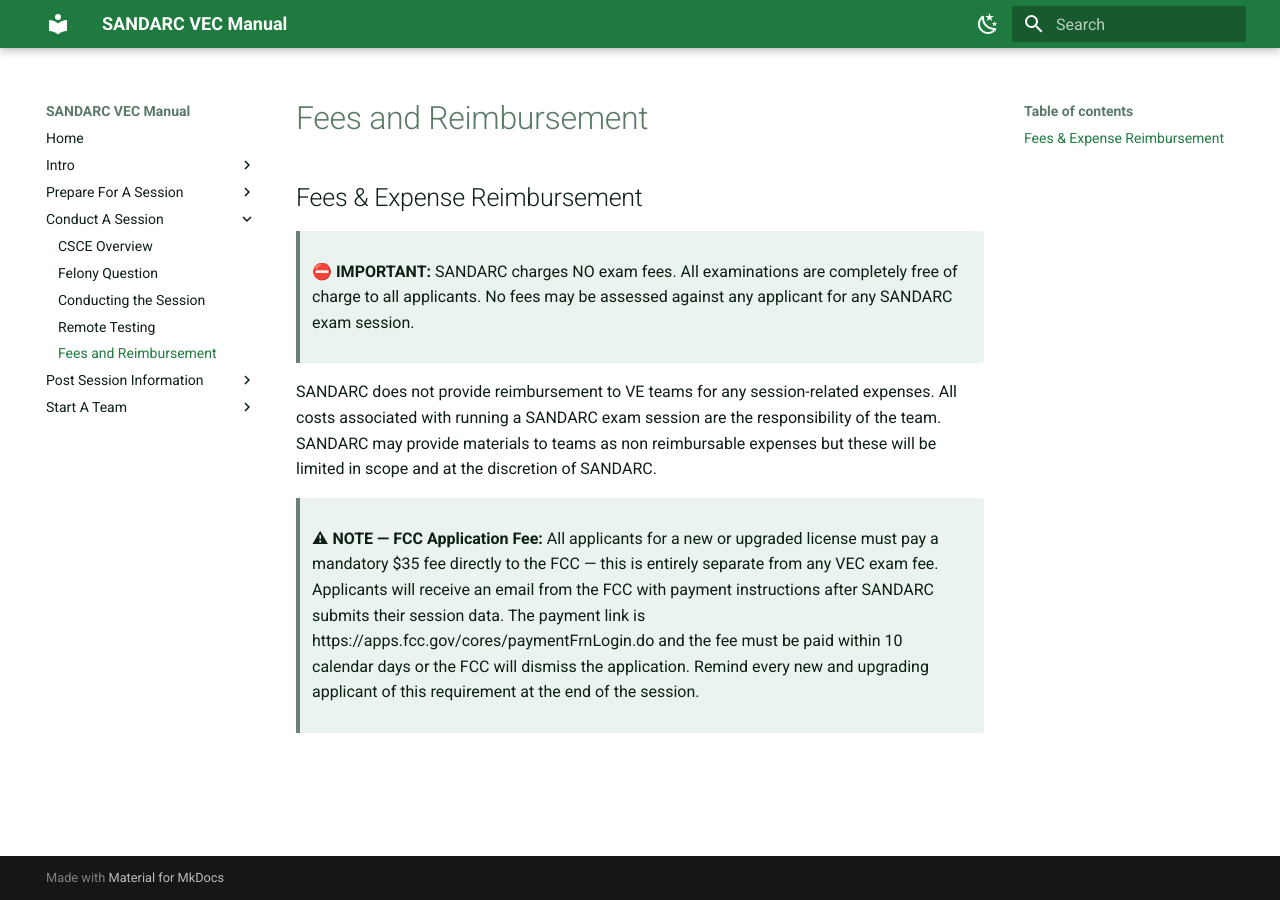
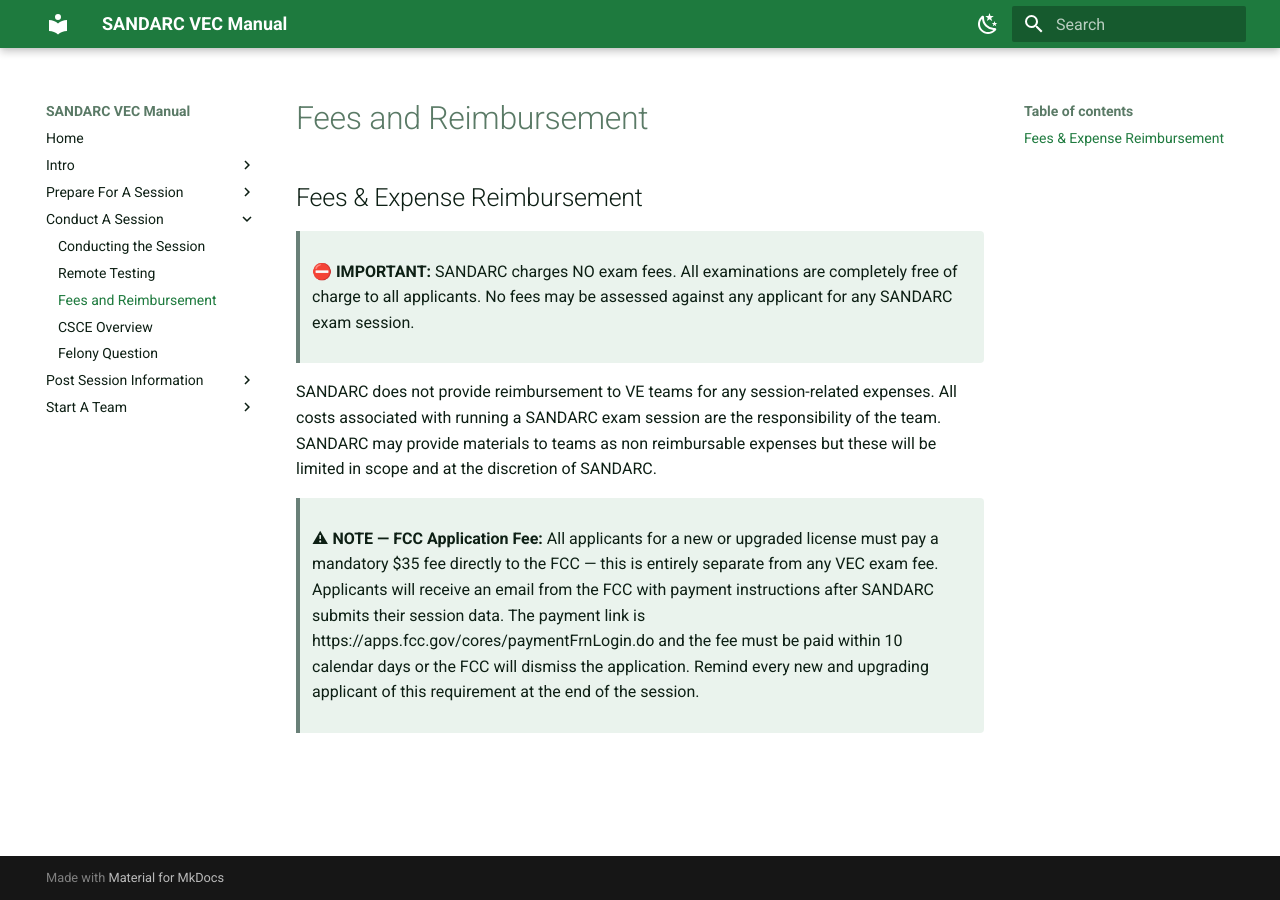
Before and after one commit to SANDARC-VEC/manual, an MkDocs documentation site: the page built from docs/Conduct A Session/Fees_and_Reimbursement.md, in a window 1280 px wide. Built offline with MkDocs 1.6.1 and Material for MkDocs 9.7.7, drawn with Linux system fonts in a browser that asks for light colours; some of the changed lines change nothing that is shown.

Commit message:
fixed nav bar as well since im stupid

```diff
--- a/mkdocs.yml
+++ b/mkdocs.yml
@@ -30,15 +30,14 @@
     - Exam Materials: Prepare For A Session/Exam_Materials.md
     - Registering Applicants: Prepare For A Session/registering-applicants.md
   - Conduct A Session:
-    - CSCE Overview: Conduct A Session/CSCE_Overview.md
-    - Felony Question: Conduct A Session/Felony_Question.md
     - Conducting the Session: Conduct A Session/Conducting_the_Session.md
     - Remote Testing: Conduct A Session/Remote Testing/Remote_Testing.md
     - Fees and Reimbursement: Conduct A Session/Fees_and_Reimbursement.md
+    - CSCE Overview: Conduct A Session/CSCE_Overview.md
+    - Felony Question: Conduct A Session/Felony_Question.md
   - Post Session Information:
     - After the Session: Post Session Information/After_the_Session.md
   - Start A Team:
-    - The VE Team: Start A Team/The_VE_Team.md
     - Accrediting a VE: Start A Team/Accrediting_a_VE.md
     - Start a New Team: Start A Team/Start-A-New-Team.md
 
```
